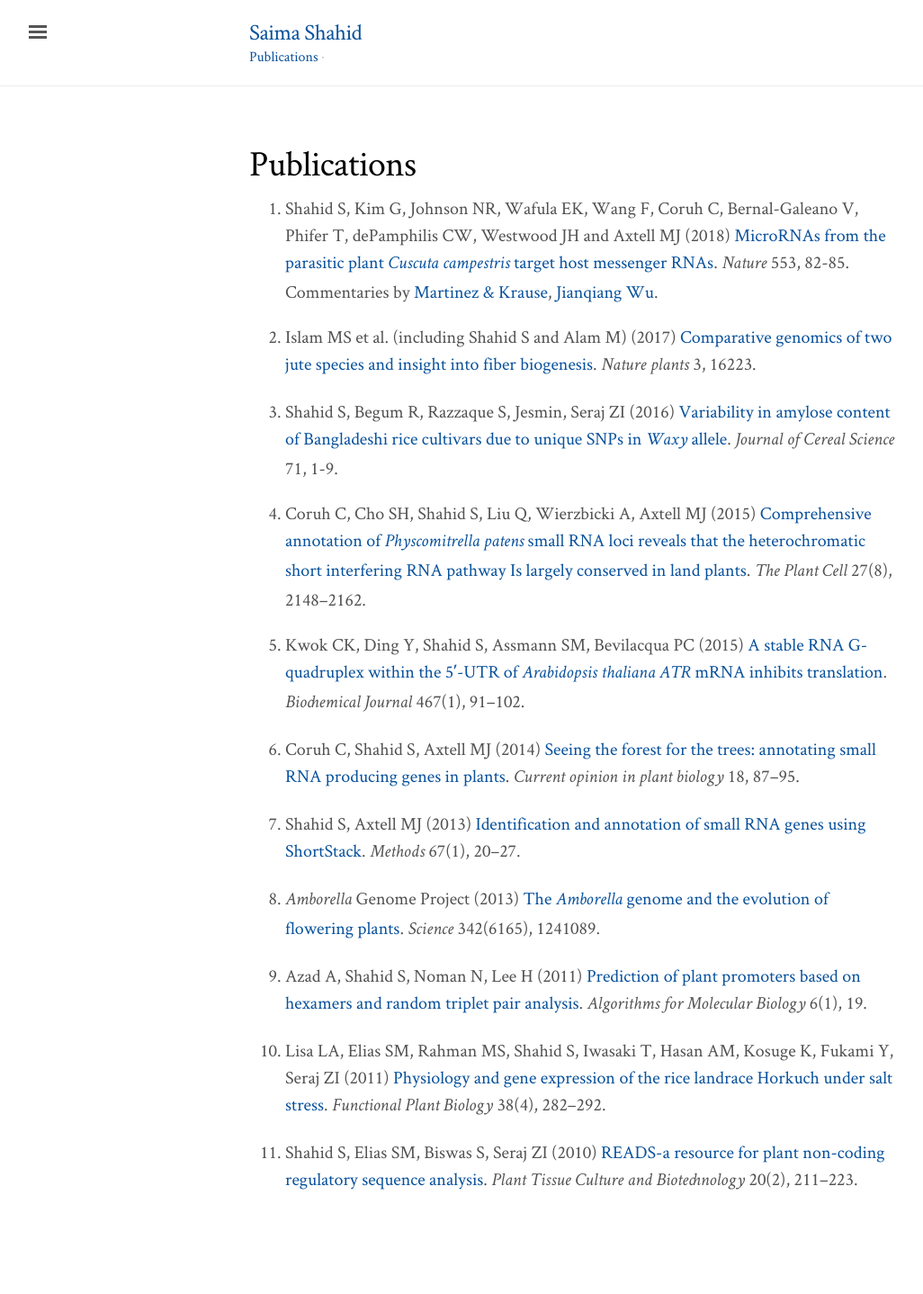
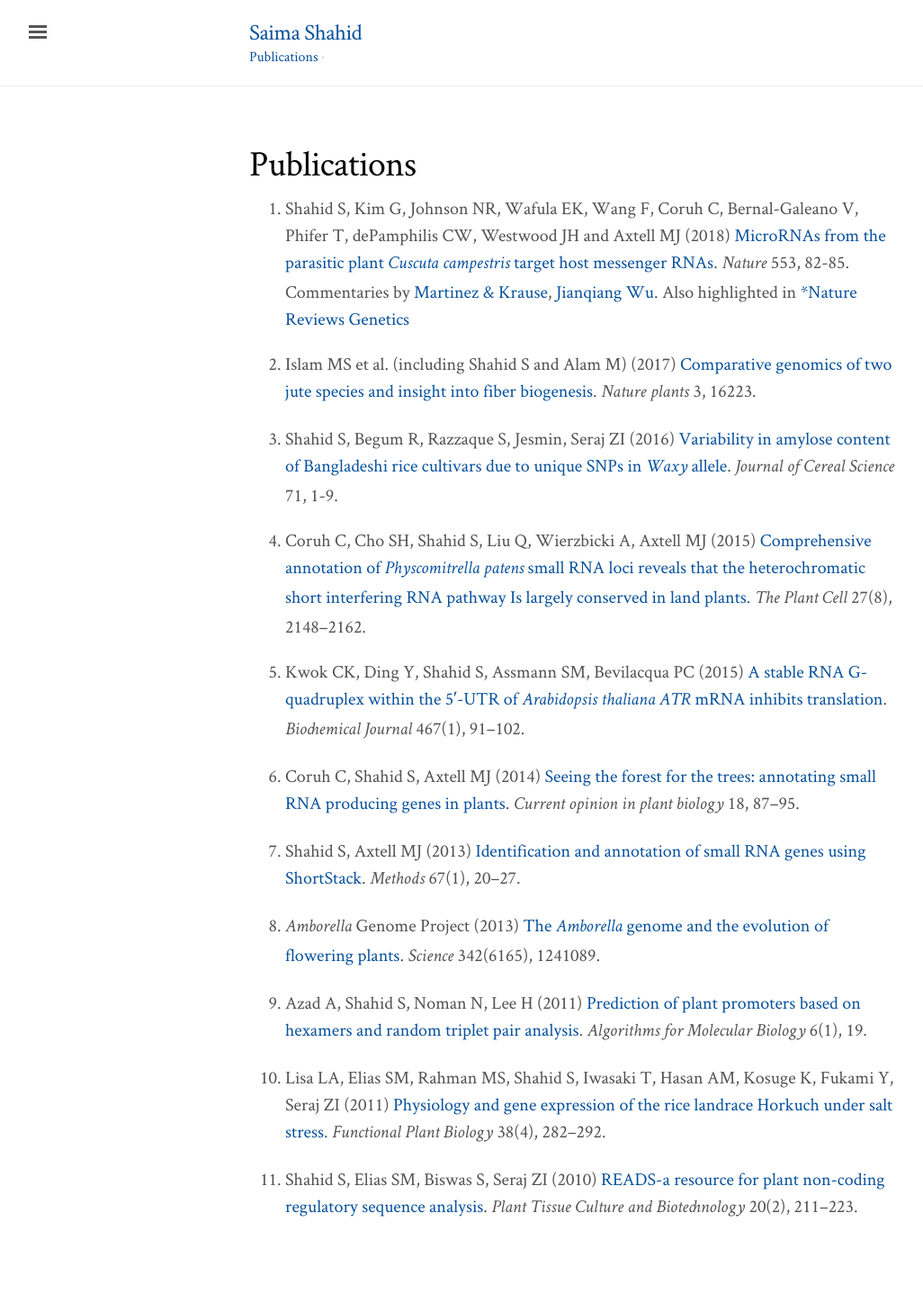
Before and after one commit to shahsam/saimashahid.github.io, a Jekyll site: the page built from publications.md, in a window 1280 px wide. Shown: the whole page at 90% size, without its empty margins (3-1029 px from the left). Built offline with Jekyll 4.4.1, drawn with Linux system fonts in a browser that asks for light colours; nearby versions of some CDN libraries; before the commit the page ends 1408 px from its top, so only the background shows below that.

Commit message:
Update publications.md

```diff
--- a/publications.md
+++ b/publications.md
@@ -3,7 +3,7 @@ title: Publications
 layout: page
 ---
 
-1. Shahid S, Kim G, Johnson NR, Wafula EK, Wang F, Coruh C, Bernal-Galeano V, Phifer T, dePamphilis CW, Westwood JH and Axtell MJ (2018) [MicroRNAs from the parasitic plant *Cuscuta* *campestris* target host messenger RNAs](http://dx.doi.org/10.1038/nature25027). *Nature* 553, 82-85. Commentaries by [Martinez & Krause](http://ncri.amegroups.com/article/view/4462), [Jianqiang Wu](https://www.sciencedirect.com/science/article/pii/S1674205218300546).
+1. Shahid S, Kim G, Johnson NR, Wafula EK, Wang F, Coruh C, Bernal-Galeano V, Phifer T, dePamphilis CW, Westwood JH and Axtell MJ (2018) [MicroRNAs from the parasitic plant *Cuscuta* *campestris* target host messenger RNAs](http://dx.doi.org/10.1038/nature25027). *Nature* 553, 82-85. Commentaries by [Martinez & Krause](http://ncri.amegroups.com/article/view/4462), [Jianqiang Wu](https://www.sciencedirect.com/science/article/pii/S1674205218300546). Also highlighted in [*Nature Reviews Genetics](https://www.nature.com/articles/nrg.2018.3)
 
 2. Islam MS et al. (including Shahid S and Alam M) (2017) [Comparative genomics of two jute species and insight into fiber biogenesis](http://dx.doi.org/10.1038/nplants.2016.223). *Nature plants* 3, 16223.
 
```
